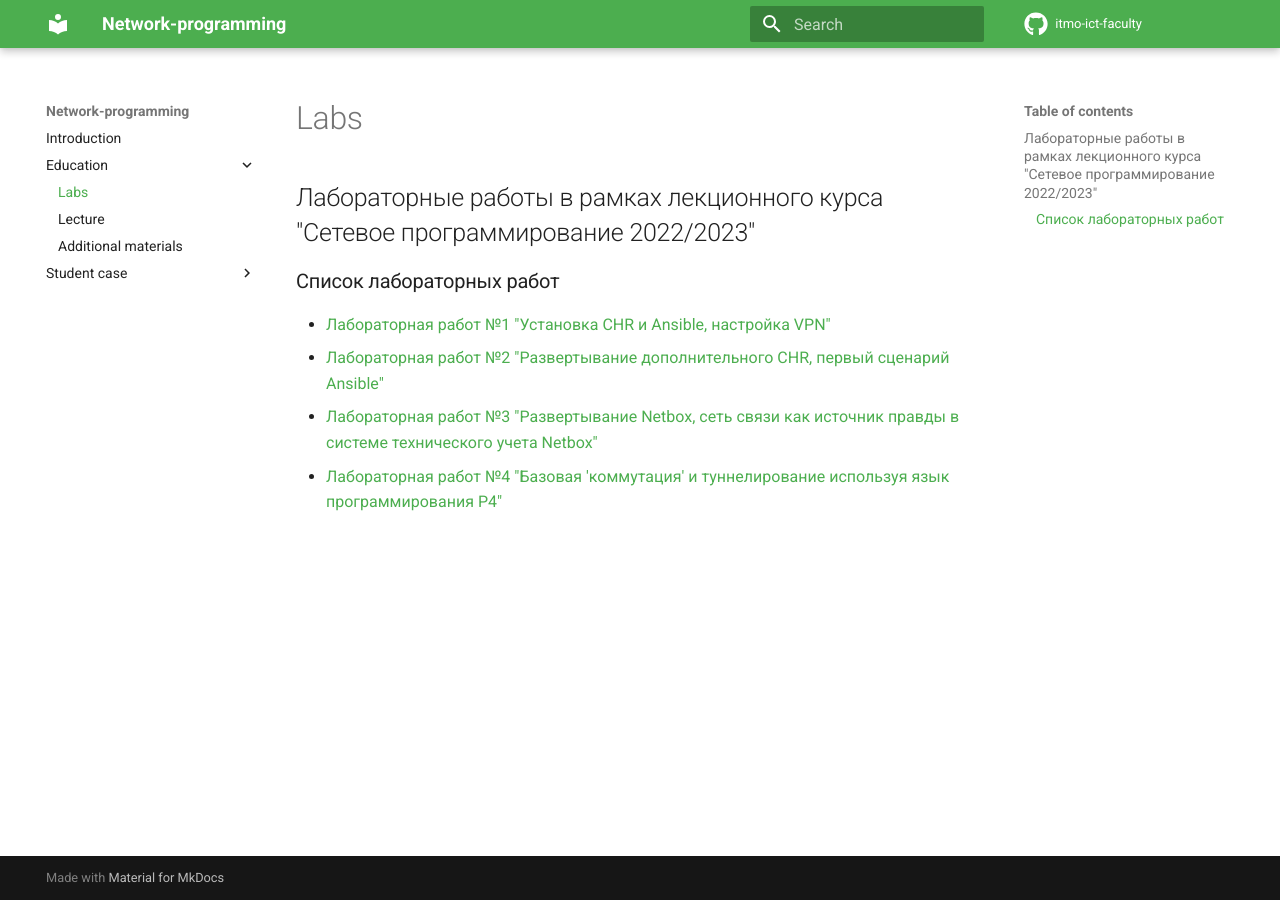
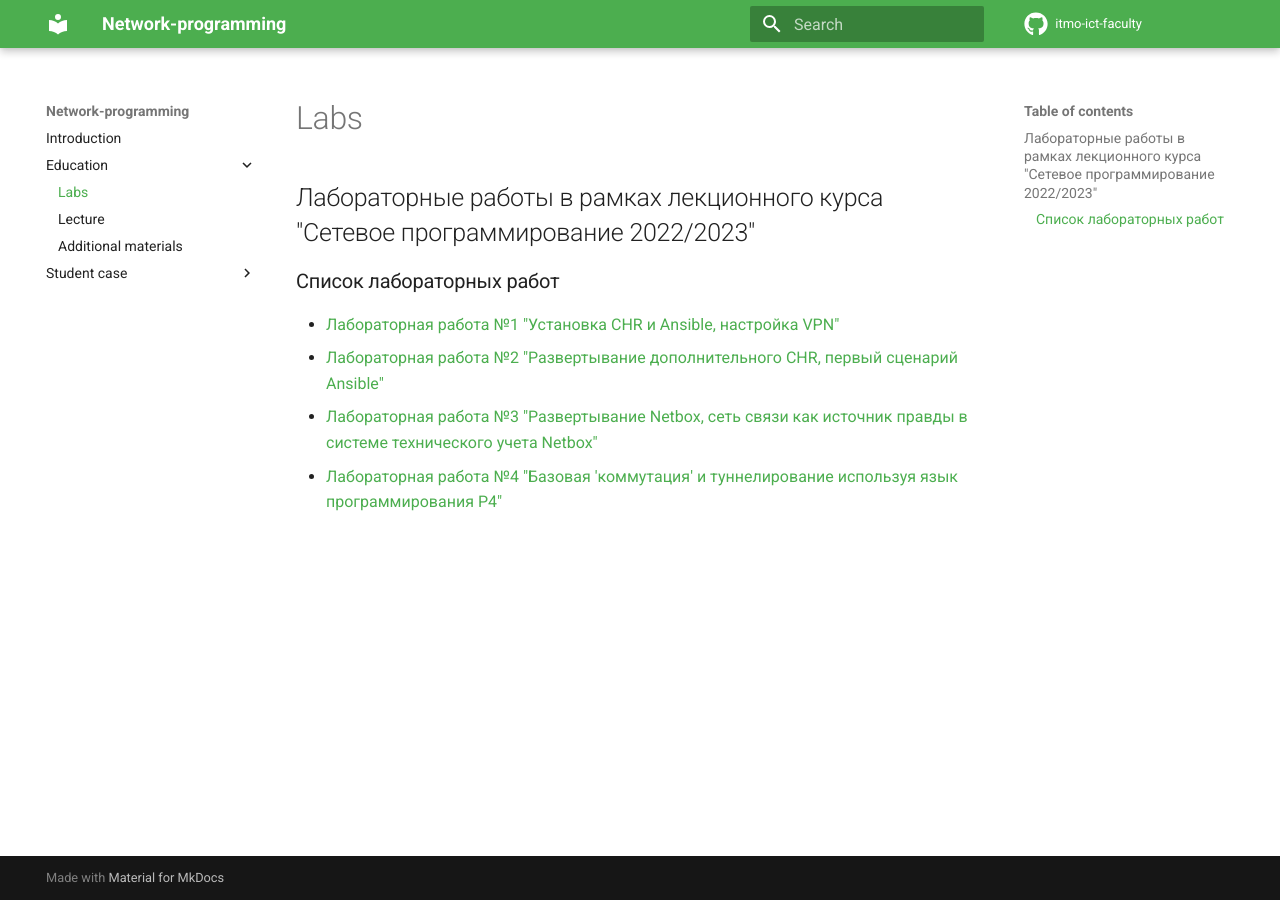
Before and after one commit to itmo-ict-faculty/network-programming, an MkDocs documentation site: the page built from docs/education/labs.md, in a window 1280 px wide. Built offline with MkDocs 1.6.1 and Material for MkDocs 9.7.7, drawn with Linux system fonts in a browser that asks for light colours; comment, search, counter and statistics services are not loaded.

Commit message:
Fixed some mistakes

```diff
--- a/docs/education/labs.md
+++ b/docs/education/labs.md
@@ -1,6 +1,6 @@
 ## Лабораторные работы в рамках лекционного курса "Сетевое программирование 2022/2023"
 ### Список лабораторных работ
-- [Лабораторная работ №1 "Установка CHR и Ansible, настройка VPN"](labs2022_2023/lab1/lab1.md)
-- [Лабораторная работ №2 "Развертывание дополнительного CHR, первый сценарий Ansible"](labs2022_2023/lab2/lab2.md)
-- [Лабораторная работ №3 "Развертывание Netbox, сеть связи как источник правды в системе технического учета Netbox"](labs2022_2023/lab3/lab3.md)
-- [Лабораторная работ №4 "Базовая 'коммутация' и туннелирование используя язык программирования P4"](labs2022_2023/lab4/lab4.md)
+- [Лабораторная работа №1 "Установка CHR и Ansible, настройка VPN"](labs2022_2023/lab1/lab1.md)
+- [Лабораторная работа №2 "Развертывание дополнительного CHR, первый сценарий Ansible"](labs2022_2023/lab2/lab2.md)
+- [Лабораторная работа №3 "Развертывание Netbox, сеть связи как источник правды в системе технического учета Netbox"](labs2022_2023/lab3/lab3.md)
+- [Лабораторная работа №4 "Базовая 'коммутация' и туннелирование используя язык программирования P4"](labs2022_2023/lab4/lab4.md)
```
Also changed, not shown: docs/education/labs2022_2023/lab1/lab1.md (+1 -1 lines), docs/education/labs2022_2023/lab2/lab2.md (+1 -1 lines), docs/education/labs2022_2023/lab3/lab3.md (+1 -1 lines), docs/education/labs2022_2023/lab4/lab4.md (+1 -1 lines).
